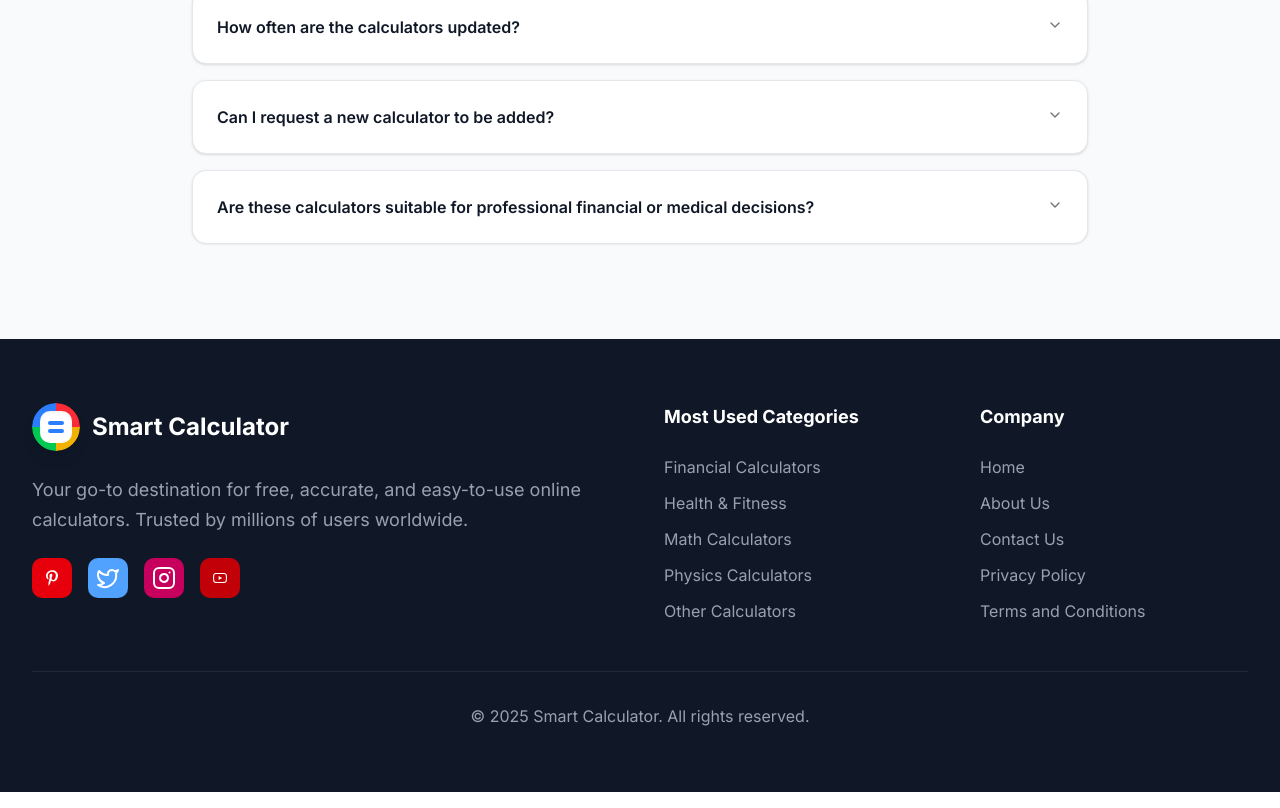
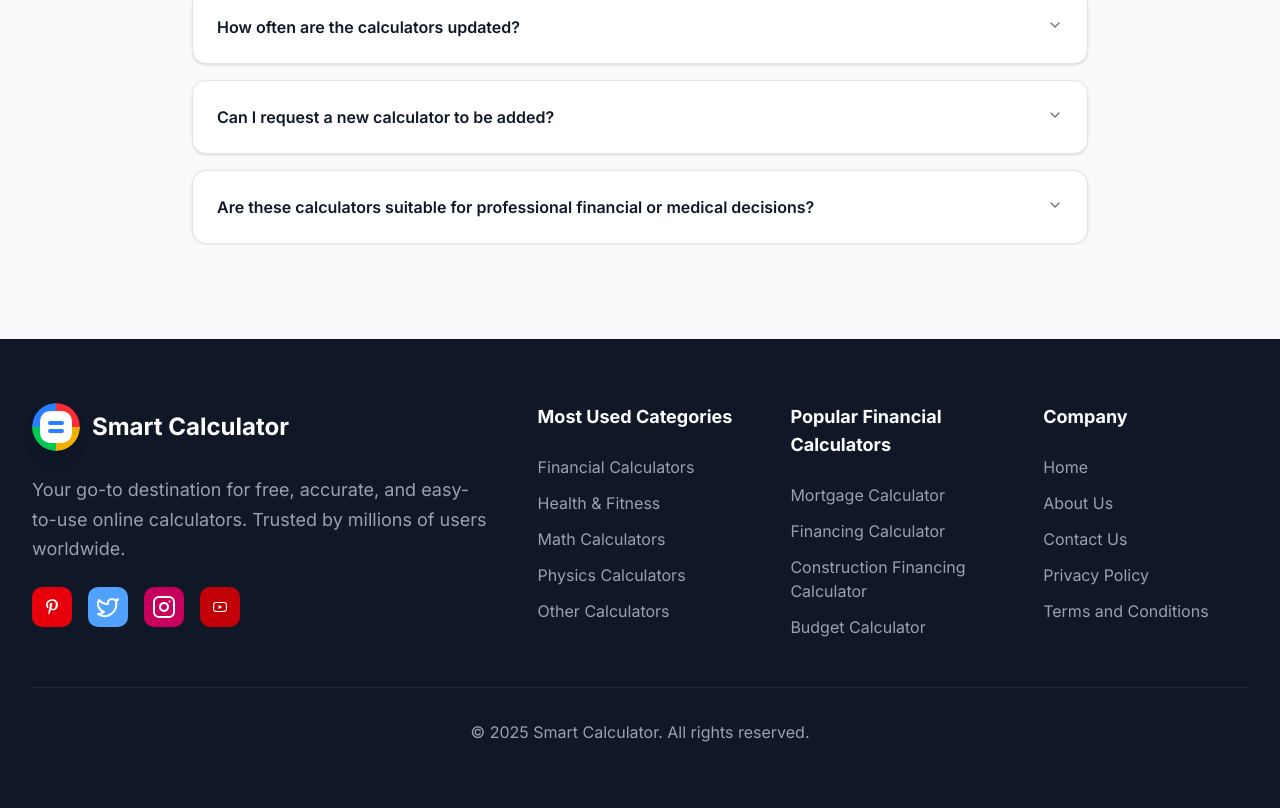
Before and after one commit to flipjinnn-dev/the-smart-calculator, a Next.js app: page / in a window 1280 px wide. Shown: the part 6407-7215 px from the top of the page. Built offline with nearby package versions, Linux system fonts and the light colour scheme.

Commit message:
internal linked hyptheken in footer

```diff
--- a/app/content/footer/br.json
+++ b/app/content/footer/br.json
@@ -54,6 +54,27 @@
       }
     ]
   },
+  "popularCalculators": {
+    "title": "Calculadoras Financeiras Populares",
+    "items": [
+      {
+        "name": "Calculadora de Hipoteca",
+        "href": "https://hypotheken-rechner.net/"
+      },
+      {
+        "name": "Calculadora de Financiamento",
+        "href": "https://hypotheken-rechner.net/finanzierungs-rechner"
+      },
+      {
+        "name": "Calculadora de Financiamento de Construção",
+        "href": "https://hypotheken-rechner.net/baufinanzierungs-rechner"
+      },
+      {
+        "name": "Calculadora de Orçamento",
+        "href": "https://hypotheken-rechner.net/budget-rechner"
+      }
+    ]
+  },
   "social": {
     "pinterest": "https://www.pinterest.com/thesmartcalculators/",
     "twitter": "https://x.com/SmartCalculat0r",
--- a/app/content/footer/de.json
+++ b/app/content/footer/de.json
@@ -54,6 +54,27 @@
       }
     ]
   },
+  "popularCalculators": {
+    "title": "Beliebte Finanzrechner",
+    "items": [
+      {
+        "name": "Hypothekenrechner",
+        "href": "https://hypotheken-rechner.net/"
+      },
+      {
+        "name": "Finanzierungsrechner",
+        "href": "https://hypotheken-rechner.net/finanzierungs-rechner"
+      },
+      {
+        "name": "Baufinanzierungsrechner",
+        "href": "https://hypotheken-rechner.net/baufinanzierungs-rechner"
+      },
+      {
+        "name": "Budgetrechner",
+        "href": "https://hypotheken-rechner.net/budget-rechner"
+      }
+    ]
+  },
   "social": {
     "pinterest": "https://www.pinterest.com/thesmartcalculators/",
     "twitter": "https://x.com/SmartCalculat0r",
--- a/app/content/footer/en.json
+++ b/app/content/footer/en.json
@@ -54,6 +54,27 @@
       }
     ]
   },
+  "popularCalculators": {
+    "title": "Popular Financial Calculators",
+    "items": [
+      {
+        "name": "Mortgage Calculator",
+        "href": "https://hypotheken-rechner.net/"
+      },
+      {
+        "name": "Financing Calculator",
+        "href": "https://hypotheken-rechner.net/finanzierungs-rechner"
+      },
+      {
+        "name": "Construction Financing Calculator",
+        "href": "https://hypotheken-rechner.net/baufinanzierungs-rechner"
+      },
+      {
+        "name": "Budget Calculator",
+        "href": "https://hypotheken-rechner.net/budget-rechner"
+      }
+    ]
+  },
   "social": {
     "pinterest": "https://www.pinterest.com/thesmartcalculators/",
     "twitter": "https://x.com/SmartCalculat0r",
--- a/app/content/footer/es.json
+++ b/app/content/footer/es.json
@@ -9,23 +9,23 @@
     "items": [
       {
         "name": "Calculadoras financieras",
-        "href": "/financiero"
+        "href": "/es/financiero"
       },
       {
         "name": "Salud y fitness",
-        "href": "/salud"
+        "href": "/es/salud"
       },
       {
         "name": "Calculadoras matemáticas",
-        "href": "/matemáticas"
+        "href": "/es/matematicas"
       },
       {
         "name": "Calculadoras de física",
-        "href": "/física"
+        "href": "/es/fisica"
       },
       {
         "name": "Otras calculadoras",
-        "href": "/otras-calculadoras"
+        "href": "/es/otro"
       }
     ]
   },
@@ -34,23 +34,44 @@
     "items": [
       {
         "name": "Hogar",
-        "href": "/"
+        "href": "/es"
       },
       {
         "name": "Sobre nosotros",
-        "href": "/sobre nosotros"
+        "href": "/es/sobre-nosotros"
       },
       {
         "name": "Contáctenos",
-        "href": "/contacto-nosotros"
+        "href": "/es/contacto"
       },
       {
-        "name": "política de privacidad",
-        "href": "/política de privacidad"
+        "name": "Política de privacidad",
+        "href": "/es/politica-de-privacidad"
       },
       {
         "name": "Términos y condiciones",
-        "href": "/Términos y condiciones"
+        "href": "/es/terminos-y-condiciones"
+      }
+    ]
+  },
+  "popularCalculators": {
+    "title": "Calculadoras Financieras Populares",
+    "items": [
+      {
+        "name": "Calculadora de Hipoteca",
+        "href": "https://hypotheken-rechner.net/"
+      },
+      {
+        "name": "Calculadora de Financiamiento",
+        "href": "https://hypotheken-rechner.net/finanzierungs-rechner"
+      },
+      {
+        "name": "Calculadora de Financiamiento de Construcción",
+        "href": "https://hypotheken-rechner.net/baufinanzierungs-rechner"
+      },
+      {
+        "name": "Calculadora de Presupuesto",
+        "href": "https://hypotheken-rechner.net/budget-rechner"
       }
     ]
   },
--- a/app/content/footer/pl.json
+++ b/app/content/footer/pl.json
@@ -54,6 +54,27 @@
       }
     ]
   },
+  "popularCalculators": {
+    "title": "Popularne Kalkulatory Finansowe",
+    "items": [
+      {
+        "name": "Kalkulator Hipoteczny",
+        "href": "https://hypotheken-rechner.net/"
+      },
+      {
+        "name": "Kalkulator Finansowania",
+        "href": "https://hypotheken-rechner.net/finanzierungs-rechner"
+      },
+      {
+        "name": "Kalkulator Finansowania Budowy",
+        "href": "https://hypotheken-rechner.net/baufinanzierungs-rechner"
+      },
+      {
+        "name": "Kalkulator Budżetu",
+        "href": "https://hypotheken-rechner.net/budget-rechner"
+      }
+    ]
+  },
   "social": {
     "pinterest": "https://www.pinterest.com/thesmartcalculators/",
     "twitter": "https://x.com/SmartCalculat0r",
--- a/components/footer.tsx
+++ b/components/footer.tsx
@@ -55,6 +55,15 @@ export const Footer: React.FC<FooterProps> = ({ language = 'en' }) => {
         { name: "Contact Us", href: "/contact-us" },
         { name: "Privacy Policy", href: "/privacy-policy" },
         { name: "Terms and Conditions", href: "/terms-and-conditions" }
+      ]
+    },
+    popularCalculators: {
+      title: "Popular Financial Calculators",
+      items: [
+        { name: "Mortgage Calculator", href: "https://hypotheken-rechner.net/" },
+        { name: "Financing Calculator", href: "https://hypotheken-rechner.net/finanzierungs-rechner" },
+        { name: "Construction Financing Calculator", href: "https://hypotheken-rechner.net/baufinanzierungs-rechner" },
+        { name: "Budget Calculator", href: "https://hypotheken-rechner.net/budget-rechner" }
       ]
     },
     social: {
@@ -143,8 +152,8 @@ export const Footer: React.FC<FooterProps> = ({ language = 'en' }) => {
   return (
         <footer className="bg-gray-900 text-white py-16">
           <div className="max-w-7xl mx-auto px-4 sm:px-6 lg:px-8">
-            <div className="grid grid-cols-1 md:grid-cols-4 gap-12">
-              <div className="col-span-1 md:col-span-2">
+            <div className="grid grid-cols-1 md:grid-cols-2 lg:grid-cols-5 gap-12">
+              <div className="col-span-1 md:col-span-2 lg:col-span-2">
                 <div className="flex items-center space-x-3 mb-6">
                   <Logo />
                   <span className="text-2xl font-bold">{footerContent.company.name}</span>
@@ -193,6 +202,24 @@ export const Footer: React.FC<FooterProps> = ({ language = 'en' }) => {
               </div>
 
               <div>
+                <h3 className="font-bold mb-6 text-lg">{footerContent.popularCalculators.title}</h3>
+                <ul className="space-y-3 text-gray-400">
+                  {footerContent.popularCalculators.items.map((item: FooterItem, index: number) => (
+                    <li key={index}>
+                      <Link
+                        href={item.href}
+                        target="_blank"
+                        rel="noopener noreferrer"
+                        className="hover:text-white transition-all duration-300 hover:translate-x-1 inline-block"
+                      >
+                        {item.name}
+                      </Link>
+                    </li>
+                  ))}
+                </ul>
+              </div>
+
+              <div>
                 <h3 className="font-bold mb-6 text-lg">{footerContent.companyLinks.title}</h3>
                 <ul className="space-y-3 text-gray-400">
                   {companyItems.map((item: FooterItem, index: number) => (
--- a/components/language-footer.tsx
+++ b/components/language-footer.tsx
@@ -16,7 +16,7 @@ export const LanguageFooter: React.FC = () => {
 
     // Fallback to URL path detection
     const path = window.location.pathname;
-    const langMatch = path.match(/^\/(br|pl|de)/);
+    const langMatch = path.match(/^\/(br|pl|de|es)/);
     const detectedLanguage = langMatch ? langMatch[1] : "en";
     setLanguage(detectedLanguage);
   }, []);
--- a/hooks/useFooterContent.ts
+++ b/hooks/useFooterContent.ts
@@ -14,6 +14,13 @@ interface FooterContent {
     }>;
   };
   companyLinks: {
+    title: string;
+    items: Array<{
+      name: string;
+      href: string;
+    }>;
+  };
+  popularCalculators: {
     title: string;
     items: Array<{
       name: string;
```
